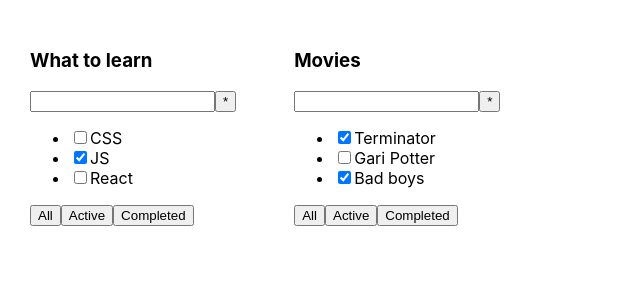
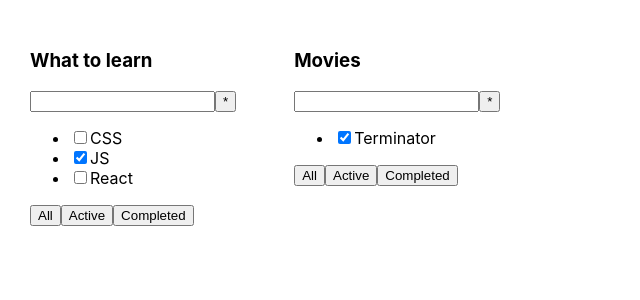
Before and after one commit to programer1983/React-Todolist, a React (Create React App) app: page / in a window 1280 px wide. Shown: the top 300 px of the page, without its empty margins (0-640 px from the left). Built offline with nearby package versions, Linux system fonts and the light colour scheme; the HTML template or start-up script is replaced by a standard one.

Commit message:
map array

```diff
--- a/package.json
+++ b/package.json
@@ -12,7 +12,7 @@
     "@types/react-dom": "^18.0.10",
     "react": "^18.2.0",
     "react-dom": "^18.2.0",
-    "react-scripts": "5.0.1",
+    "react-scripts": "^5.0.1",
     "typescript": "^4.9.4",
     "web-vitals": "^2.1.4"
   },
--- a/src/App.tsx
+++ b/src/App.tsx
@@ -12,8 +12,6 @@
 
   let tasks2: Array<TaskType>  = [
     {id: 1, title: "Terminator", isDone: true},
-    {id: 2, title: "Gari Potter", isDone: false},
-    {id: 3, title: "Bad boys", isDone: true},
   ]
 
   return (
--- a/src/TodoList.tsx
+++ b/src/TodoList.tsx
@@ -22,9 +22,11 @@
           <button>*</button>
         </div>
         <ul>
-          <li><input type="checkbox" checked={props.tasks[0].isDone}/><span>{props.tasks[0].title}</span></li>
-          <li><input type="checkbox" checked={props.tasks[1].isDone}/><span>{props.tasks[1].title}</span></li>
-          <li><input type="checkbox" checked={props.tasks[2].isDone}/><span>{props.tasks[2].title}</span></li>
+          {props.tasks.map((task) => (
+            <li>
+              <input type="checkbox" checked={task.isDone}/><span>{task.title}</span>
+            </li>
+          ))}
         </ul>
         <div>
           <button>All</button>
```
Also changed, not shown: 1 other file (tests, documents, lock files or other folders).
